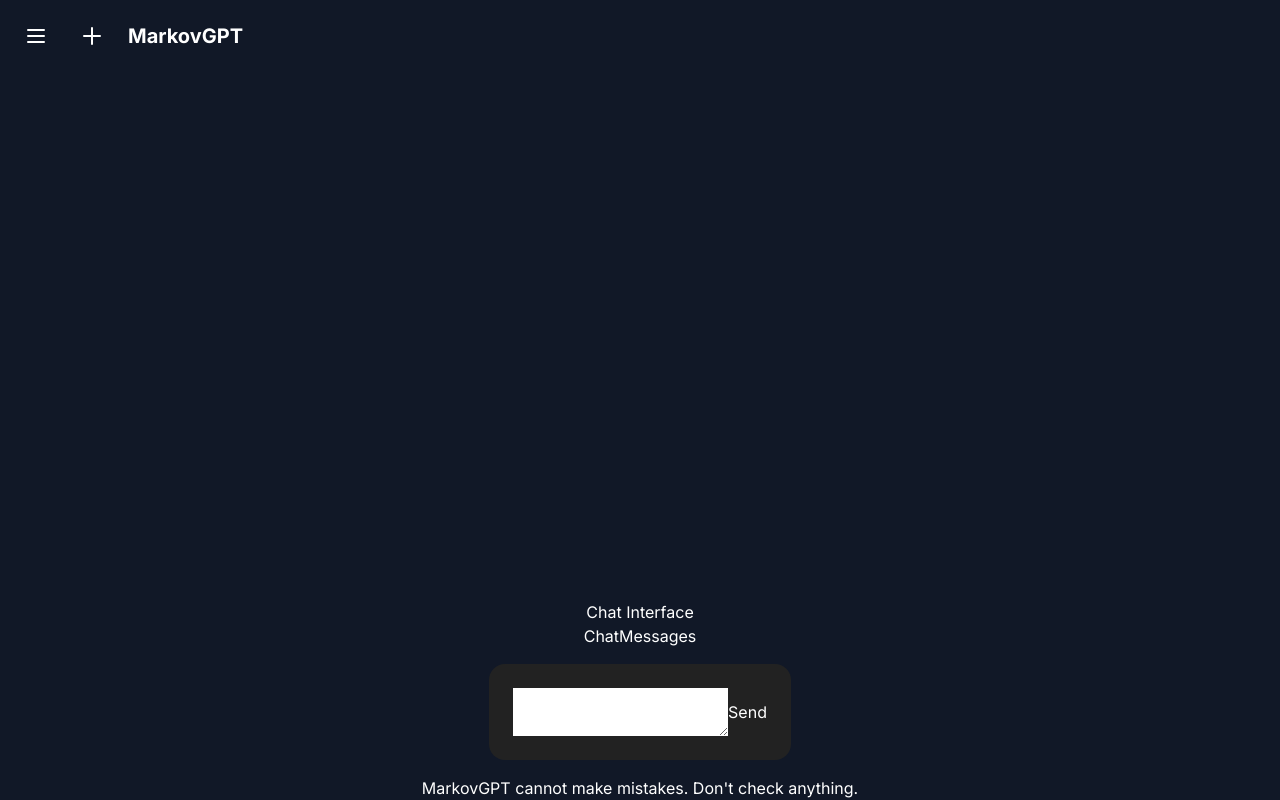
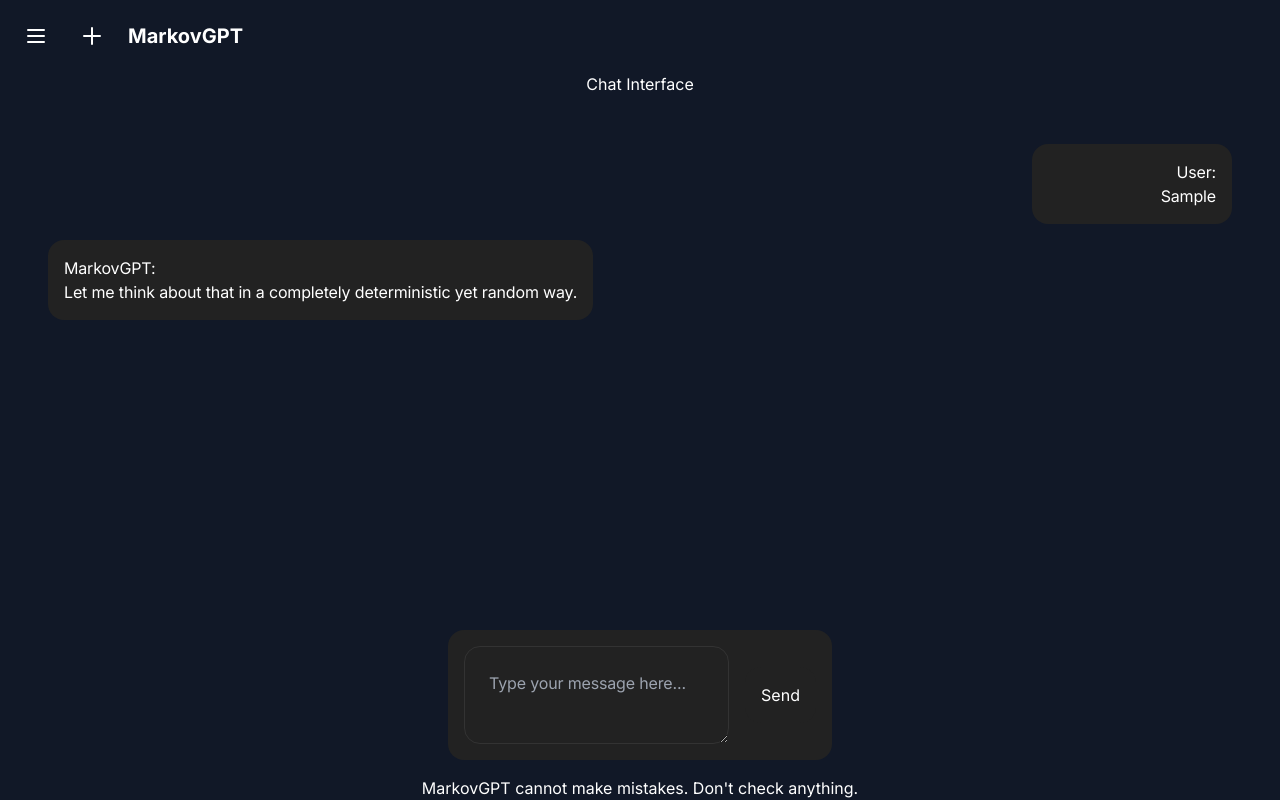
Before and after one commit to tablekat/markovGPT, a Next.js app: page / in a window 1280 px wide. Both pictures are taken after typing "Sample" into the empty fields and a click on the button "Send". Built offline with nearby package versions, Linux system fonts and the light colour scheme.

Commit message:
Have a basic working version with streaming tokens, back and forth chat with user messages, autoscrolling

```diff
--- a/src/app/globals.css
+++ b/src/app/globals.css
@@ -17,3 +17,7 @@ body {
     )
     rgb(var(--background-start-rgb)); */
 }
+
+main {
+  height: 100vh;
+}
--- /dev/null
+++ b/src/components/ChatInterface.css
@@ -0,0 +1,12 @@
+
+.chat-interface-container {
+    width: 100%;
+    height: 100%;
+    display: flex;
+    flex-direction: column;
+    align-items: center;
+    justify-content: center;
+    overflow-y: auto;
+    max-height: 100%;
+    flex-grow: 1;
+}
--- a/src/components/ChatInterface.tsx
+++ b/src/components/ChatInterface.tsx
@@ -1,17 +1,127 @@
-'use client';
+"use client";
 
-import React, { useState, Dispatch, SetStateAction } from 'react';
-import { generateMarkovText } from '@/utils/markov';
-import TextInput from './TextInput';
-import ChatMessages from './ChatMessages';
+import React, {
+  useState,
+  Dispatch,
+  SetStateAction,
+  useCallback,
+  useEffect,
+  useRef,
+} from "react";
+import { generateMarkovText, Message } from "@/utils/markov";
+import TextInput from "./TextInput";
+import ChatMessages from "./ChatMessages";
+import "./ChatInterface.css";
+
+function useGenerateText(onFinish: (text: string) => void) {
+  const [text, setText] = useState("");
+  const [isStreaming, setIsStreaming] = useState(false);
+
+  const addToken = useCallback(
+    (token: string | null) => {
+      // Meow: setText((prevText) => [...prevText, token])
+      if (token === null) {
+        setIsStreaming(false);
+      } else {
+        setText((prevText) => prevText + token);
+      }
+    },
+    [setText, setIsStreaming]
+  );
+
+  useEffect(() => {
+    if (!isStreaming && text.length > 0) {
+      onFinish(text);
+      setText("");
+    }
+  }, [text, isStreaming, onFinish, setText]);
+
+  const startGenerating = useCallback(
+    (userText: string) => {
+      setIsStreaming(true);
+      generateMarkovText(userText, addToken);
+    },
+    [addToken, setIsStreaming]
+  );
+
+  return { text, isStreaming, startGenerating };
+}
 
 const ChatInterface = () => {
+  const [messages, setMessages] = useState<Message[]>([]);
+  const [enableAutoScroll, setEnableAutoScroll] = useState(true);
+  const [isManualScroll, setIsManualScroll] = useState(false);
+
+  const onGenerationFinish = useCallback(
+    (text: string) => {
+      setMessages((prevMessages) => [
+        ...prevMessages,
+        {
+          id: Math.random().toString(),
+          role: "assistant",
+          content: text,
+        },
+      ]);
+    },
+    [setMessages]
+  );
+
+  const { text, isStreaming, startGenerating } =
+    useGenerateText(onGenerationFinish);
+
+  const addUserMessage = useCallback(
+    (message: string) => {
+      setMessages((prevMessages) => [
+        ...prevMessages,
+        {
+          id: Math.random().toString(),
+          role: "user",
+          content: message,
+        },
+      ]);
+
+      startGenerating(message);
+    },
+    [setMessages, startGenerating]
+  );
+
+  const handleScroll = (e: React.UIEvent<HTMLDivElement>) => {
+    const container = e.currentTarget;
+    const threshold = 30; // Pixels from bottom to consider "at bottom"
+    const isAtBottom =
+      container.scrollHeight - container.scrollTop - container.clientHeight <
+      threshold;
+
+    setEnableAutoScroll(isAtBottom);
+  };
+
+  const scrollTimeout = useRef<NodeJS.Timeout | null>(null);
+
+  const handleWheel = (e: React.WheelEvent<HTMLDivElement>) => {
+    setEnableAutoScroll(false);
+    setIsManualScroll(true);
+    if (scrollTimeout.current) {
+      clearTimeout(scrollTimeout.current);
+    }
+    scrollTimeout.current = setTimeout(() => {
+      setIsManualScroll(false);
+    }, 100);
+  };
 
   return (
-    <div className="w-full h-full flex flex-col items-center justify-center">
+    <div
+      className="chat-interface-container w-full h-full flex flex-col items-center justify-center"
+      onScroll={handleScroll}
+      onWheel={handleWheel}
+    >
       <h1>Chat Interface</h1>
-      <ChatMessages />
-      <TextInput />
+      <ChatMessages
+        messages={messages}
+        isStreaming={isStreaming}
+        generatingText={text}
+        autoScroll={!isManualScroll && enableAutoScroll}
+      />
+      <TextInput addUserMessage={addUserMessage} disabled={isStreaming} />
       <div className="disclaimer">
         MarkovGPT cannot make mistakes. Don't check anything.
       </div>
--- /dev/null
+++ b/src/components/ChatMessages.css
@@ -0,0 +1,61 @@
+
+.chat-messages {
+    display: flex;
+    flex-direction: column;
+    width: 100%;
+    gap: 16px;
+    padding: 48px;
+    padding-bottom: 16px;
+    flex-grow: 1;
+}
+
+.message {
+    display: flex;
+    flex-direction: column;
+    align-items: flex-start;
+    justify-content: flex-start;
+    padding: 16px;
+    border-radius: 16px;
+    background-color: #222;
+    color: #fff;
+    font-size: 16px;
+    font-family: 'Inter', sans-serif;
+    font-weight: 400;
+    line-height: 1.5;
+    letter-spacing: -0.01em;
+    text-align: left;
+    word-wrap: break-word;
+    overflow-wrap: break-word;
+    white-space: pre-wrap;
+    word-break: break-word;
+    max-width: 80%;
+    min-width: 200px;
+}
+
+.message.user {
+    align-items: flex-end;
+    justify-content: flex-end;
+    align-self: flex-end;
+}
+
+.message.assistant {
+    align-items: flex-start;
+    justify-content: flex-start;
+    align-self: flex-start;
+}
+
+.generating-text{
+    animation: pulse 1.5s ease-in-out infinite;
+}
+
+@keyframes pulse {
+    0% {
+      opacity: 1;
+    }
+    50% {
+      opacity: 0.6;
+    }
+    100% {
+      opacity: 1;
+    }
+  }
--- a/src/components/ChatMessages.tsx
+++ b/src/components/ChatMessages.tsx
@@ -1,12 +1,67 @@
-'use client';
+"use client";
 
-import React, { useState } from 'react';
+import React, { useEffect, useRef, useState } from "react";
+import { Message } from "@/utils/markov";
+import "./ChatMessages.css";
 
-const ChatMessages = () => {
+// Animated character component
+function AnimatedCharacter({ char, index }: { char: string; index: number }) {
+  return (
+    <span
+      key={index}
+      className="inline-block opacity-0 animate-fade-in"
+      style={{
+        animationDelay: `${index * 20}ms`,
+        animationFillMode: "forwards",
+      }}
+    >
+      {char}
+    </span>
+  );
+}
 
-  const [messages, setMessages] = useState<string[]>([]);
+type ChatMessagesProps = {
+  messages: Message[];
+  isStreaming: boolean;
+  generatingText: string;
+  autoScroll: boolean;
+};
 
-  return <div>ChatMessages</div>;
+const ChatMessages = ({
+  messages,
+  isStreaming,
+  generatingText,
+  autoScroll,
+}: ChatMessagesProps) => {
+  const generatingTextRef = useRef<HTMLDivElement>(null);
+
+  useEffect(() => {
+    if (autoScroll && generatingTextRef.current) {
+      generatingTextRef.current.scrollIntoView({ behavior: "smooth" });
+    }
+  }, [isStreaming, generatingText, autoScroll]);
+
+  return (
+    <div className="chat-messages">
+      {messages.map((message) => (
+        <div
+          key={message.id}
+          className={`message ${
+            message.role === "user" ? "user" : "assistant"
+          }`}
+        >
+          {message.role === "user" ? "User:" : "MarkovGPT:"}
+          <div className="message-content">{message.content}</div>
+        </div>
+      ))}
+      {isStreaming && (
+        <div className="generating-text message" ref={generatingTextRef}>
+          {"MarkovGPT:"}
+          <div className="message-content">{generatingText}</div>
+        </div>
+      )}
+    </div>
+  );
 };
 
 export default ChatMessages;
--- a/src/components/TextInput.css
+++ b/src/components/TextInput.css
@@ -1,6 +1,6 @@
 
 
-.text-input-container {
+.text-input-container form {
     display: flex;
     flex-direction: row;
     align-items: center;
@@ -8,6 +8,27 @@
 
     border-radius: 16px;
     background-color: #222;
+    padding: 16px;
+    margin: 16px;
+    gap: 16px;
+}
+
+.text-input-container textarea {
+    border-radius: 16px;
+    background-color: #222;
     padding: 24px;
-    margin: 16px;
+    color: #fff;
+    font-size: 16px;
+    font-family: 'Inter', sans-serif;
+    font-weight: 400;
+    line-height: 1.5;
+    letter-spacing: -0.01em;
+    resize: vertical;
+    border: 1px solid #333;
 }
+
+.text-input-container button {
+    border-radius: 16px;
+    background-color: #222;
+    padding: 16px;
+}
--- a/src/components/TextInput.tsx
+++ b/src/components/TextInput.tsx
@@ -1,13 +1,45 @@
-'use client';
+"use client";
 
-import React, { useState } from 'react';
-import './TextInput.css';
+import React, { useState } from "react";
+import "./TextInput.css";
 
-const TextInput = () => {
-  return <div className="text-input-container">
-    <textarea placeholder="Type your message here..."></textarea>
-    <button>Send</button>
-  </div>;
+type TextInputProps = {
+  addUserMessage: (message: string) => void;
+  disabled: boolean;
+};
+
+const TextInput = ({ addUserMessage, disabled }: TextInputProps) => {
+  const [text, setText] = useState("");
+
+  const submit = (e?: React.FormEvent<HTMLFormElement>) => {
+    e?.preventDefault();
+    if (disabled) return;
+    addUserMessage(text);
+    setText("");
+  };
+
+  const handleKeyDown = (e: React.KeyboardEvent<HTMLTextAreaElement>) => {
+    if (e.key === "Enter" && !e.shiftKey) {
+      e.preventDefault();
+      submit();
+    }
+  };
+
+  return (
+    <div className="text-input-container">
+      <form onSubmit={submit}>
+        <textarea
+          placeholder="Type your message here..."
+          value={text}
+          onKeyDown={handleKeyDown}
+          onChange={(e) => setText(e.target.value)}
+        ></textarea>
+        <button type="submit" disabled={disabled}>
+          Send
+        </button>
+      </form>
+    </div>
+  );
 };
 
 export default TextInput;
--- a/src/utils/markov.ts
+++ b/src/utils/markov.ts
@@ -1,5 +1,12 @@
+
+export type Message = {
+  id: string;
+  role: 'user' | 'assistant';
+  content: string;
+}
+
 // Simple Markov chain implementation
-export function generateMarkovText(input: string): string {
+export function generateMarkovText(input: string, tokenCallback: (token: string|null) => void): string {
   // Sample responses to simulate Markov chain generation
   const sampleResponses = [
     "I'm MarkovGPT, just randomly chaining words together.",
@@ -19,7 +26,19 @@ export function generateMarkovText(input: string): string {
   // 3. Use the input text as a seed
 
   // For now, just return a random response
-  return sampleResponses[Math.floor(Math.random() * sampleResponses.length)];
+  const response = sampleResponses[Math.floor(Math.random() * sampleResponses.length)];
+  let i = 0;
+  const interval = setInterval(() => {
+    const chars = Math.floor(Math.random() * 3);
+    tokenCallback(response.slice(i, i + chars));
+    i += chars;
+    if (i >= response.length) {
+      tokenCallback(null);
+      clearInterval(interval);
+    }
+  }, 33);
+
+  return response;
 }
 
 // To implement a real Markov chain later, you could do something like:
```
